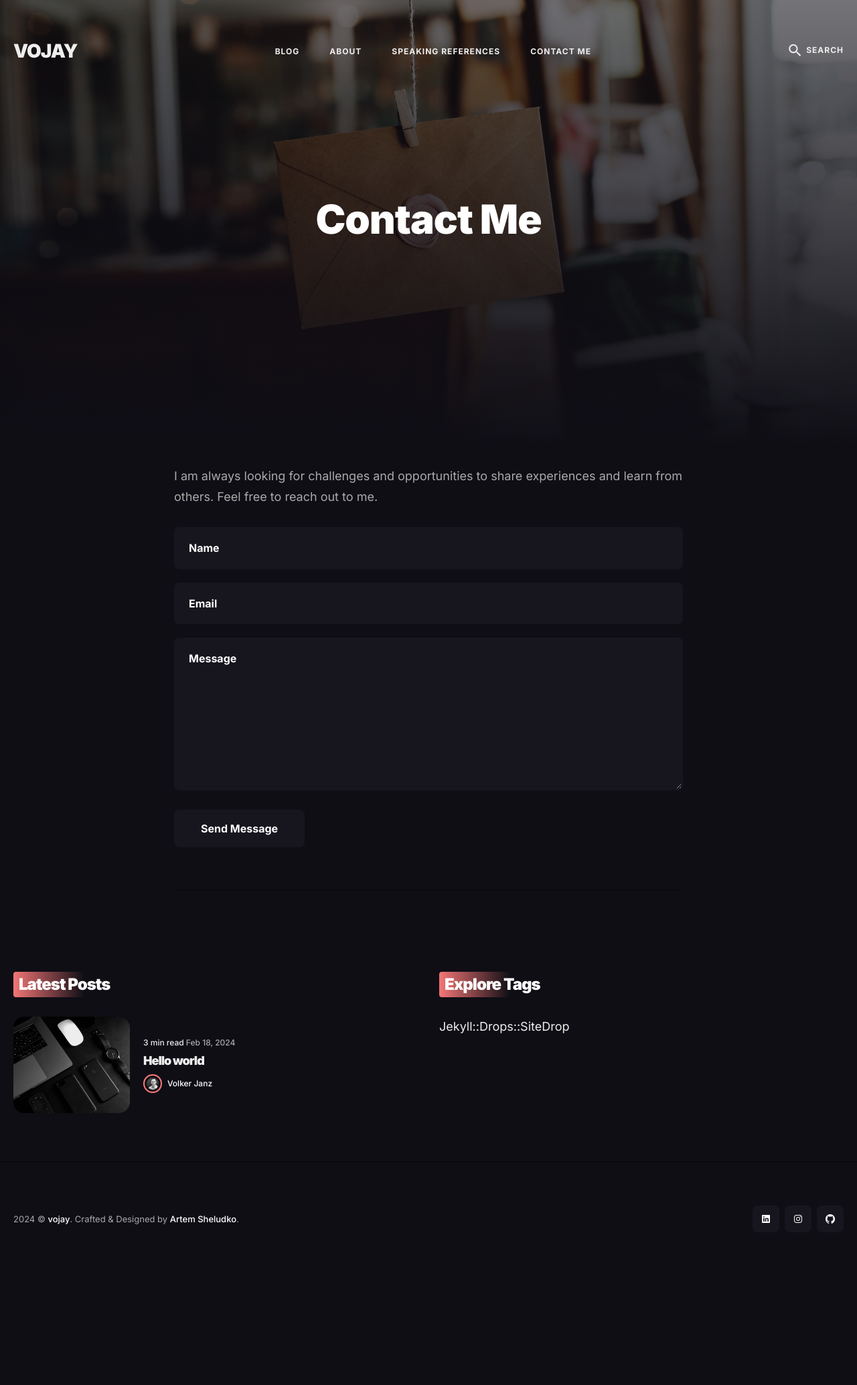
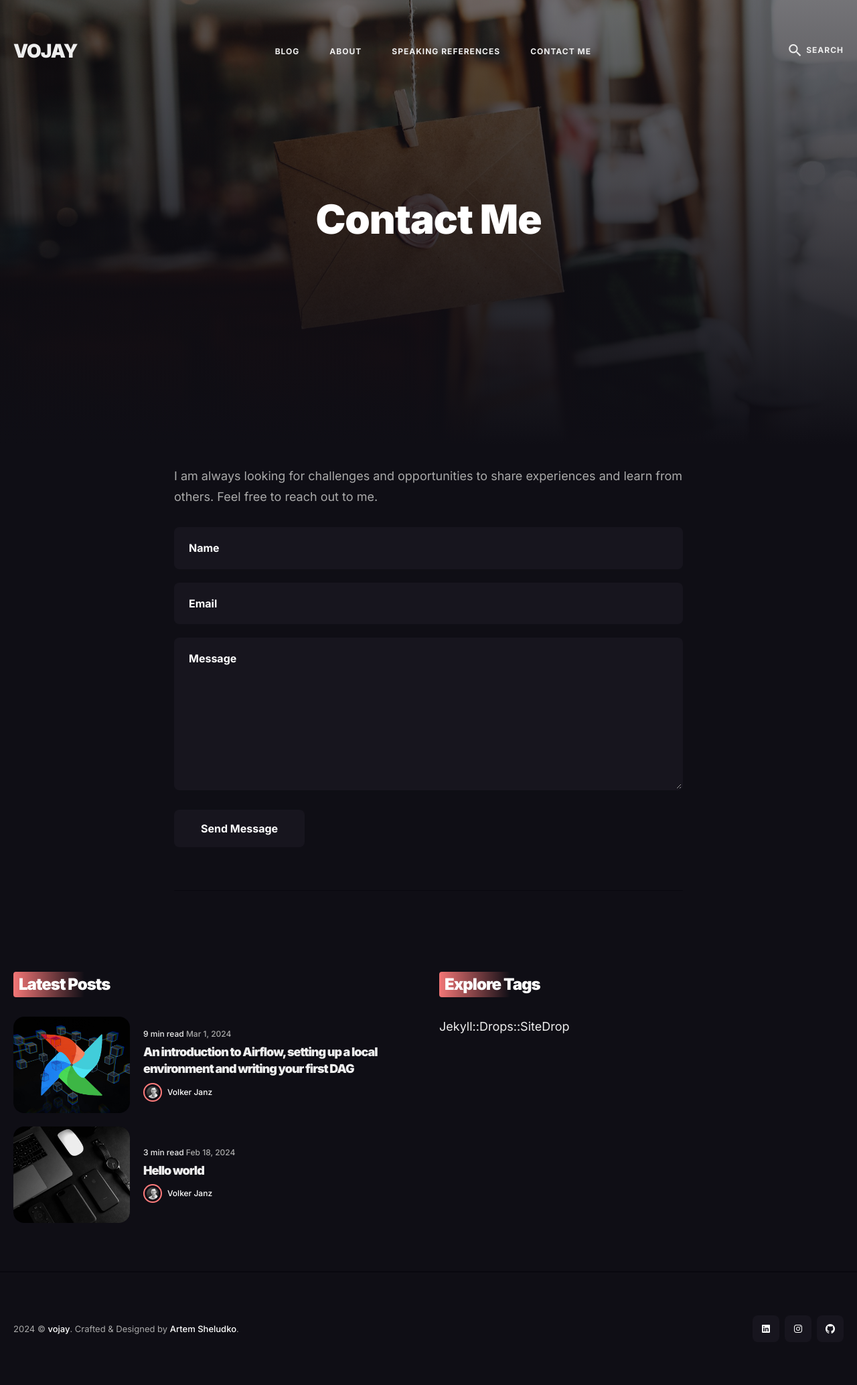
Before and after one commit to vojay-dev/vojay-dev.github.io, a Jekyll site: the page built from _pages/contact.html, in a window 1280 px wide. Shown: the whole page at 67% size. Built offline with Jekyll 4.4.1, drawn with Linux system fonts in a browser that asks for light colours; nearby versions of some CDN libraries; before the commit the page ends 1904 px from its top, so only the background shows below that; some of the changed lines change nothing that is shown.

Commit message:
Add Airflow blog post

```diff
--- /dev/null
+++ b/_posts/2024-03-01-airflow-venv.md
@@ -0,0 +1,208 @@
+---
+layout: post
+title: An introduction to Airflow, setting up a local environment and writing your first DAG
+description: This article explains the Apache Airflow basics and guides you through the process to set up a local environment as well as writing your first DAG using the TaskFlow API
+date: 2024-03-01 20:00:00 +0300
+image: '/images/blog/2024-03-01.jpg'
+tags: [python, data engineering, airflow, tech]
+---
+
+# Introduction
+
+[Apache Airflow](https://airflow.apache.org/) is an open-source platform to programmatically author, schedule and monitor workflows using Python. Workflows are represented as Directed Acyclic Graphs (DAGs) and each vertex in the graph is one unit of work (task).
+
+Often, workflows are so called Extract, Transform, Load (ETL) processes (or ELT), but in in fact, Airflow is so flexible that any kind of workflow can be implemented.
+
+![Airflow workflow]({{site.baseurl}}/images/blog/2024-03-01-09.png)
+
+Airflow comes with a web interface which allows to manage and monitor the DAGs. Airflow has four main components:
+
+* 🌎 **Webserver**: Serves the Airflow web interface.
+* ⏱️ **Scheduler**: Schedules DAGs to run at the configured times.
+* 🗄️ **Database**: Stores all DAG and task metadata.
+* 🚀 **Executor**: Executes the individual tasks.
+
+When it comes to the database and executor, Airflow is very flexible. The `SequentialExecutor` for instance can be used for local development and runs one task at a time, while the `CeleryExecutor` or `KubernetesExecutor` allows for parallel execution on a cluster of worker nodes.
+
+While typically MySQL or Postgres are used as a database, Airflow also supports [SQLite](https://www.sqlite.org/) as an embedded database, which makes it possible to run a leightweight setup on your local machine.
+
+The following article describes how to run Airflow locally as well as creating a minimal DAG using the TaskFlow API. It uses the following versions:
+
+* **OS**: macOS Sonoma
+* **Python**: 3.11.8
+* **Airflow**: 2.8.2
+
+# Create Python project with venv
+
+The following command creates a folder called `airflow-example` which we use as a base for our project. Within this folder, we create a virtual environment with the the built-in `venv` module:
+
+{% highlight bash %}
+mkdir airflow-example
+cd airflow-example
+python -m venv .venv
+{% endhighlight %}
+
+# Setup local Airflow environment
+
+Now we activate the virtual environment, so that any dependencies we install will only be installed in the virtual environment rather than in the systems Python.
+
+{% highlight bash %}
+source .venv/bin/activate
+{% endhighlight %}
+
+![venv]({{site.baseurl}}/images/blog/2024-03-01-01.png)
+
+The following commands will install Airflow version 2.8.2 using `pip` while considering the Python version you are using (3.11.8 in my case).
+
+{% highlight bash %}
+AIRFLOW_VERSION=2.8.2
+PYTHON_VERSION="$(python --version | cut -d " " -f 2 | cut -d "." -f 1-2)"
+CONSTRAINT_URL="https://raw.githubusercontent.com/apache/airflow/constraints-${AIRFLOW_VERSION}/constraints-${PYTHON_VERSION}.txt"
+pip install "apache-airflow==${AIRFLOW_VERSION}" --constraint "${CONSTRAINT_URL}"
+{% endhighlight %}
+
+Airflow has many optional dependencies to extend the functionality with more operators, allowing to create workflows for all kind of use-cases. The above commands will install the basics, which will still take a bit.
+
+Airflow uses a folder called `airflow` on the local disc to manage some of its data, like the configuration files. Usually, this will be placed in the current users home directory. However, to avoid conflict with other projects, we will use the project folder as the basis for the `airflow` folder by setting the `AIRFLOW_HOME` environment variable accordingly.
+
+When we first start Airflow in `standalone` mode, it will create the folder at the given location with a default configuration. It will use the `SequentialExecutor` and [SQLite](https://www.sqlite.org/) as a database, while storing the database file in the `AIRFLOW_HOME` location.
+
+The following commands will set the `AIRFLOW_HOME` environment variable to a folder called `airflow` in current directoy (which is the project directory) and start Airflow in `standalone` mode. We also add another environment variable called `NO_PROXY` to the command. This is due to a [known issue on macOS](https://github.com/apache/airflow/discussions/24463), which causes a `SIGSEGV` when running DAGs via the Airflow web interface.
+
+{% highlight bash %}
+NO_PROXY="*" AIRFLOW_HOME="$(pwd)/airflow" airflow standalone
+{% endhighlight %}
+
+This will not only start Airflow but also create the `airflow` folder in the project directory. It will also automatically create an `admin` user for the web interface. You should see the username and password in the log output.
+
+![Airflow standalone]({{site.baseurl}}/images/blog/2024-03-01-02.png)
+
+{% highlight text %}
+standalone | Airflow is ready
+standalone | Login with username: admin  password: FZCvvSd8WVYDb2Vm
+standalone | Airflow Standalone is for development purposes only. Do not use this in production!
+{% endhighlight %}
+
+You can now open [http://localhost:8080/](http://localhost:8080/) in your browser and log in using the credentials from the log output.
+
+![Airflow web interface]({{site.baseurl}}/images/blog/2024-03-01-03.png)
+
+Congratulations 🎉, you have a pragmatic, local Airflow environment. The warnings in the web interface show up because you are automatically using the `SequentialExecutor` and a [SQLite](https://www.sqlite.org/) database in standalone mode, so of course this is not meant for production usage.
+
+You can stop the standalone process with `control+c`.
+
+# Prepare Airflow for the first DAG
+
+Before we work on our first DAG, let us prepare the environment a bit more.
+
+One thing you might have noticed: there are a bunch of example DAGs. Personally, I like to have a clean environment to start with. These examples are created on startup, when a specific configuration variable is set. So first, let's change this part of the configuration.
+
+Since we set the `AIRFLOW_HOME` variable to the `airflow` folder within the project folder, the location of the configuration file is `airflow/airflow.cfg`.
+
+![Airflow config location]({{site.baseurl}}/images/blog/2024-03-01-04.png)
+
+Open the configuration in your favorite editor, and change the following configuration:
+
+{% highlight text %}
+load_examples = False
+{% endhighlight %}
+
+![Deactivate load examples]({{site.baseurl}}/images/blog/2024-03-01-05.png)
+
+Even if you now restart the standalone process, the example DAGs may still show up as they are persisted in the database. Therefore, we also need to reset the database accordingly with the following command (ensure to activate your virtual environment first and be in the project folder).
+
+{% highlight sh %}
+NO_PROXY="*" AIRFLOW_HOME="$(pwd)/airflow" airflow db reset
+{% endhighlight %}
+
+Confirm with `y` and afterwards start your environment again, you now have a clean state. This will generate a new admin user but no example DAGs this time.
+
+{% highlight sh %}
+NO_PROXY="*" AIRFLOW_HOME="$(pwd)/airflow" airflow standalone
+{% endhighlight %}
+
+![Airflow clean]({{site.baseurl}}/images/blog/2024-03-01-06.png)
+
+Before we create our DAG, there is one more thing we should adjust. Usually, when we commit our project to Git repository, we do not want to add the `airflow` folder. First of all because this does not reside in the project folder in the production environment but also because this is our local environment and we want to ensure other developers can setup their own environment accordingly.
+
+Consequently, we would add `airflow/` to the `.gitignore` file. But there is an issue with this approach: per default, Airflow looks for DAGs in a folder called `dags` within the `airflow` folder, so: `airflow/dags`. If we add our DAG implementation to that folder, but ignore the `airflow/` folder in our `.gitignore` file, we can't commit our code to the repository without workarounds.
+
+Luckily, the solution is simply to change the DAGs folder in the Airflow configuration. To solve this, we will set this variable to a folder called `dags` within the project folder.
+
+To do so, open `airflow/airflow.cfg` again, and look for the `dags_folder` variable. Set it so that it points to a folder called `dags` in your project folder, for example:
+
+{% highlight text %}
+dags_folder = /tmp/airflow-example/dags
+{% endhighlight %}
+
+Finally, we create the empty `dags` folder within our project and we are ready to go.
+
+{% highlight sh %}
+mkdir dags
+{% endhighlight %}
+
+![Ready to go]({{site.baseurl}}/images/blog/2024-03-01-07.png)
+
+# Create your first DAG
+
+You can now open your project in [PyCharm](https://www.jetbrains.com/pycharm/), [Visual Studio Code](https://code.visualstudio.com/), vim or an other editor / IDE.
+
+Create a new Python file called `some_dag.py` within the `dags` folder. Add the following code:
+
+{% highlight python %}
+import pendulum
+from airflow.decorators import dag, task, task_group
+
+
+@dag(start_date=pendulum.now())
+def some_dag():
+    @task
+    def some_task_1():
+        print("hello world 1")
+
+    @task
+    def some_task_2():
+        print("hello world 2")
+
+    @task
+    def some_task_3():
+        print("hello world 3")
+
+    @task_group
+    def example_group():
+        some_task_2()
+        some_task_3()
+
+    some_task_1() >> example_group()
+
+
+some_dag()
+{% endhighlight %}
+
+After saving your new DAG, it might take up to 60 seconds before Airflow scans the DAGs folder again to check for new DAGs to be created.
+
+Once your DAG shows up, open it, activate it on the top left (toggle button) and click the run button on the top right. If you open the *Graph* view, you can extend the group and see a nice visualization of your first DAG run.
+
+![Some DAG]({{site.baseurl}}/images/blog/2024-03-01-08.png)
+
+This is an example for a minimal DAG using the TaskFlow API. You can also see the output of the `print` statements when checking the logs of the individual task runs.
+
+As you can see, we are using Python decorators to define our tasks, a group of tasks as well as the DAG in general. Finally we compose the workflow with the `>>` operator.
+
+From here, you can follow the [TaskFlow documentation from Airflow](https://airflow.apache.org/docs/apache-airflow/stable/tutorial/taskflow.html) in order to extend your DAG.
+
+The TaskFlow API is especially helpful for Python heavy workloads, so instead of creating a lot of `PythonOperator` instances, you can use decorators instead. This will make the code much more readable and "pythonic". Also, passing data between operators is done naturally with parameters instead of explicitly using the [Airflow XComs](https://airflow.apache.org/docs/apache-airflow/stable/core-concepts/xcoms.html) feature.
+
+If you use other operators, the classic way of writing DAGs might be more readable. However, you can also combine both approaches easily.
+
+# How to continue
+
+To get a better understanding of the various operators and components, you can start with a learning project that uses a simple Extract, Transform, Load (ETL) workflow, by using an open API like:
+
+* **Pokémon API**: [https://pokeapi.co/](https://pokeapi.co/)
+* **The Movie Database (TMDB) API**: [https://developer.themoviedb.org/](https://developer.themoviedb.org/)
+* **Zelda API**: [https://zelda.fanapis.com/](https://zelda.fanapis.com/)
+
+or similar, use an embedded database like [SQLite](https://www.sqlite.org/) and implement a DAG that fetches data from the API, transforms it and stores it to tables within the database.
+
+From here, enjoy your Airflow journey!
--- a/_sass/1-tools/_syntax-highlighting.scss
+++ b/_sass/1-tools/_syntax-highlighting.scss
@@ -13,8 +13,11 @@
 
   .c     { color: #998; font-style: italic } // Comment
   .err   { color: #a61717; background-color: #e3d2d2 } // Error
-  .k     { font-weight: bold } // Keyword
+  .k     { color: #f8f8f2 } /* Keyword */
+  .l     { color: #ae81ff } /* Literal */
+  .n     { color: #f8f8f2 } /* Name */
   .o     { font-weight: bold } // Operator
+  .p     { color: #f8f8f2 } /* Punctuation */
   .cm    { color: #998; font-style: italic } // Comment.Multiline
   .cp    { color: #999; font-weight: bold } // Comment.Preproc
   .c1    { color: #998; font-style: italic } // Comment.Single
@@ -22,6 +25,7 @@
   .gd    { color: #000; background-color: #fdd } // Generic.Deleted
   .gd .x { color: #000; background-color: #faa } // Generic.Deleted.Specific
   .ge    { font-style: italic } // Generic.Emph
+  .gs    { font-weight: bold } /* Generic.Strong */
   .gr    { color: #a00 } // Generic.Error
   .gh    { color: #999 } // Generic.Heading
   .gi    { color: #000; background-color: #dfd } // Generic.Inserted
@@ -33,37 +37,44 @@
   .gt    { color: #a00 } // Generic.Traceback
   .kc    { font-weight: bold } // Keyword.Constant
   .kd    { font-weight: bold } // Keyword.Declaration
+  .kn    { color: #f92672 } /* Keyword.Namespace */
   .kp    { font-weight: bold } // Keyword.Pseudo
   .kr    { font-weight: bold } // Keyword.Reserved
   .kt    { color: #458; font-weight: bold } // Keyword.Type
   .m     { color: #099 } // Literal.Number
-  .s     { color: #d85858 } // Literal.String
+  .s     { color: #f18686 } // Literal.String
   .na    { color: #008080 } // Name.Attribute
   .nb    { color: #0086B3 } // Name.Builtin
   .nc    { color: #458; font-weight: bold } // Name.Class
+  .nd    { color: #40b9ff } /* Name.Decorator */
   .no    { color: #008080 } // Name.Constant
   .ni    { color: #800080 } // Name.Entity
   .ne    { color: #900; font-weight: bold } // Name.Exception
-  .nf    { color: #900; font-weight: bold } // Name.Function
+  .nf    { color: #a6e22e; font-weight: bold } // Name.Function
+  .nl    { color: #f8f8f2 } /* Name.Label */
   .nn    { color: #555 } // Name.Namespace
   .nt    { color: #6565ff } // Name.Tag
   .nv    { color: #008080 } // Name.Variable
+  .nx    { color: #a6e22e } /* Name.Other */
+  .py    { color: #f8f8f2 } /* Name.Property */
+  .nt    { color: #f92672 } /* Name.Tag */
+  .nv    { color: #89f089 } /* Name.Variable */
   .ow    { font-weight: bold } // Operator.Word
   .w     { color: #bbb } // Text.Whitespace
   .mf    { color: #099 } // Literal.Number.Float
   .mh    { color: #099 } // Literal.Number.Hex
   .mi    { color: #099 } // Literal.Number.Integer
   .mo    { color: #099 } // Literal.Number.Oct
-  .sb    { color: #d85858 } // Literal.String.Backtick
-  .sc    { color: #d85858 } // Literal.String.Char
-  .sd    { color: #d85858 } // Literal.String.Doc
-  .s2    { color: #d85858 } // Literal.String.Double
-  .se    { color: #d85858 } // Literal.String.Escape
-  .sh    { color: #d85858 } // Literal.String.Heredoc
-  .si    { color: #d85858 } // Literal.String.Interpol
-  .sx    { color: #d85858 } // Literal.String.Other
+  .sb    { color: #f18686 } // Literal.String.Backtick
+  .sc    { color: #f18686 } // Literal.String.Char
+  .sd    { color: #f18686 } // Literal.String.Doc
+  .s2    { color: #f18686 } // Literal.String.Double
+  .se    { color: #f18686 } // Literal.String.Escape
+  .sh    { color: #f18686 } // Literal.String.Heredoc
+  .si    { color: #f18686 } // Literal.String.Interpol
+  .sx    { color: #f18686 } // Literal.String.Other
   .sr    { color: #009926 } // Literal.String.Regex
-  .s1    { color: #d85858 } // Literal.String.Single
+  .s1    { color: #f18686 } // Literal.String.Single
   .ss    { color: #990073 } // Literal.String.Symbol
   .bp    { color: #999 } // Name.Builtin.Pseudo
   .vc    { color: #008080 } // Name.Variable.Class
```
Also changed, not shown: images/blog/2024-03-01-01.png (added), images/blog/2024-03-01-02.png (added), images/blog/2024-03-01-03.png (added), images/blog/2024-03-01-04.png (added), images/blog/2024-03-01-05.png (added), images/blog/2024-03-01-06.png (added), images/blog/2024-03-01-07.png (added), images/blog/2024-03-01-08.png (added), images/blog/2024-03-01-09.png (added), images/blog/2024-03-01.jpg (added).
